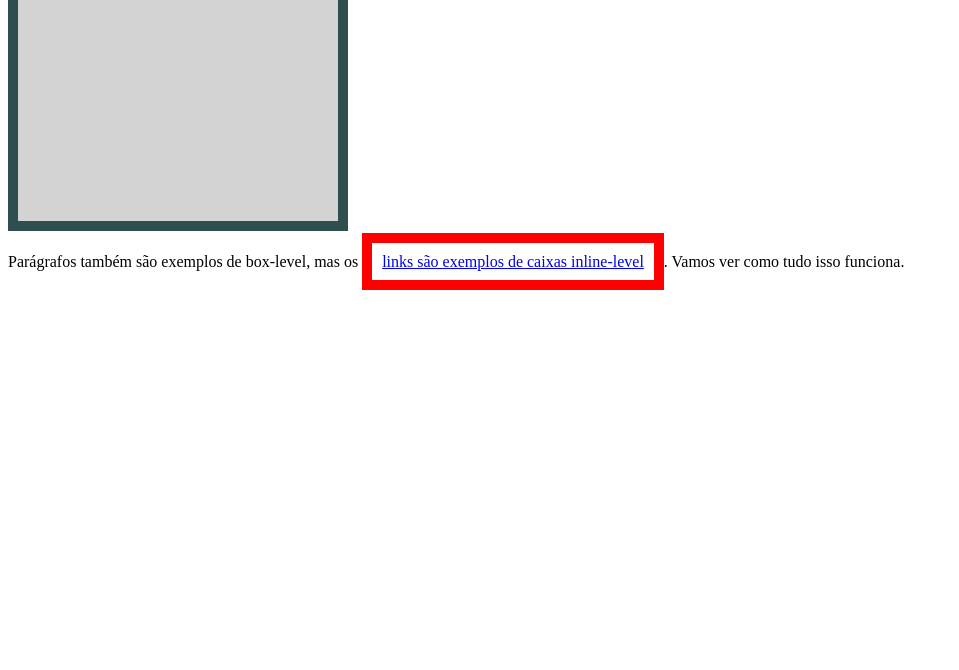
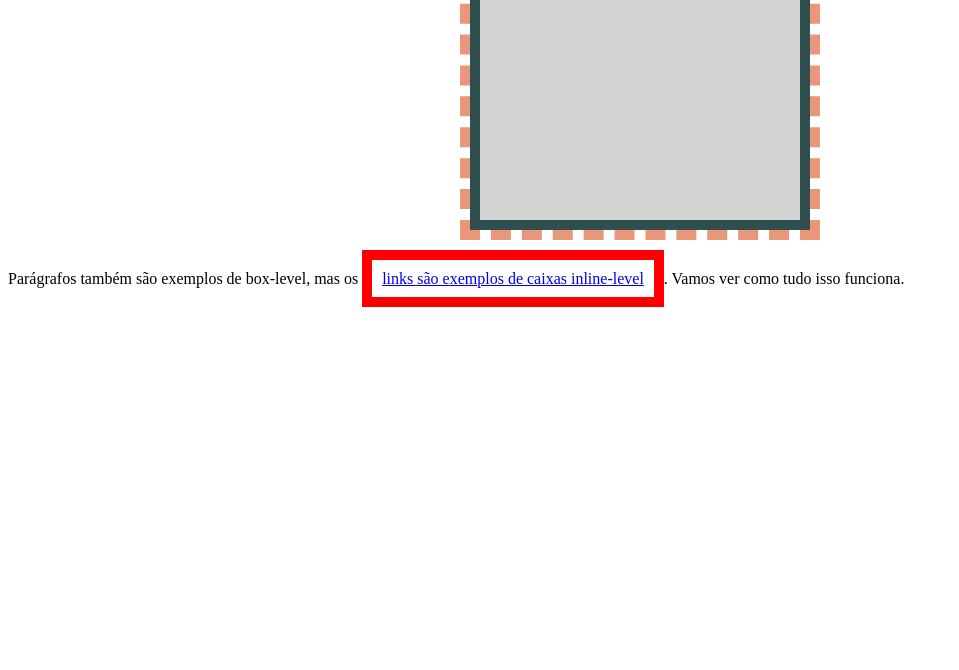
Before and after one commit to TulioEstrelaMarques/HTML-CSS-Atualizado, a plain HTML site: page Exercicios/ex021/caixa01.html in a window 1280 px wide. Shown: the part 130-800 px from the top of the page, without its empty margins (0-959 px from the left). Drawn offline with Linux system fonts and the light colour scheme.

Commit message:
Update caixa01.html

```diff
--- a/Exercicios/ex021/caixa01.html
+++ b/Exercicios/ex021/caixa01.html
@@ -12,6 +12,8 @@
             width: 300px;
             border: 10px solid darkslategray;
             padding: 10px;
+            margin: 20px auto 40px auto;
+            outline: 10px dashed darksalmon
         }
         a{
             border: 10px solid red;
```
